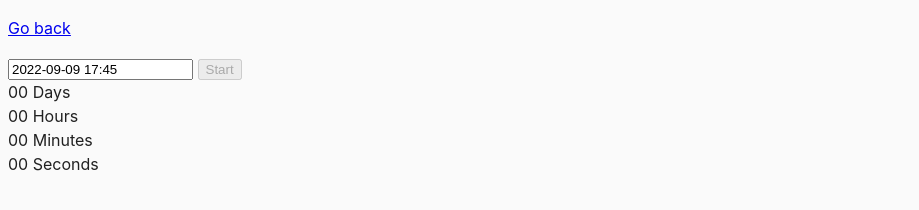
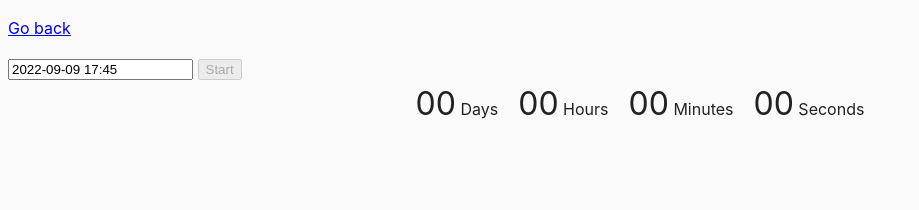
Before and after one commit to OksanaKuzich/goit-js-hw-09, a website built with Parcel: page src/02-timer.html in a window 1280 px wide. Shown: the whole page, without its empty margins (0-919 px from the left). Built offline with nearby package versions, Linux system fonts and the light colour scheme.

Commit message:
task 2 add style

```diff
--- a/src/css/common.css
+++ b/src/css/common.css
@@ -16,3 +16,16 @@ img {
   display: block;
   max-width: 100%;
 }
+
+.timer {
+  display: flex;
+  justify-content: center;
+}
+
+.field:not(:last-child) {
+  padding-right: 20px;
+}
+
+.value {
+  font-size: 32px;
+}
```
Also changed, not shown: 1 other file.
